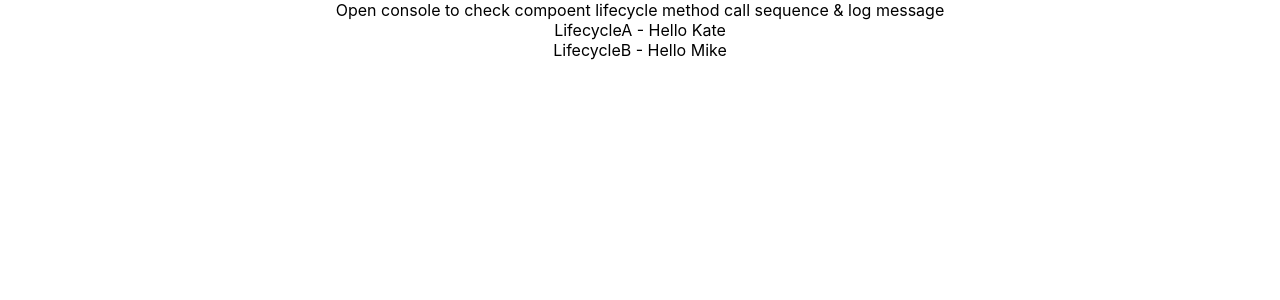
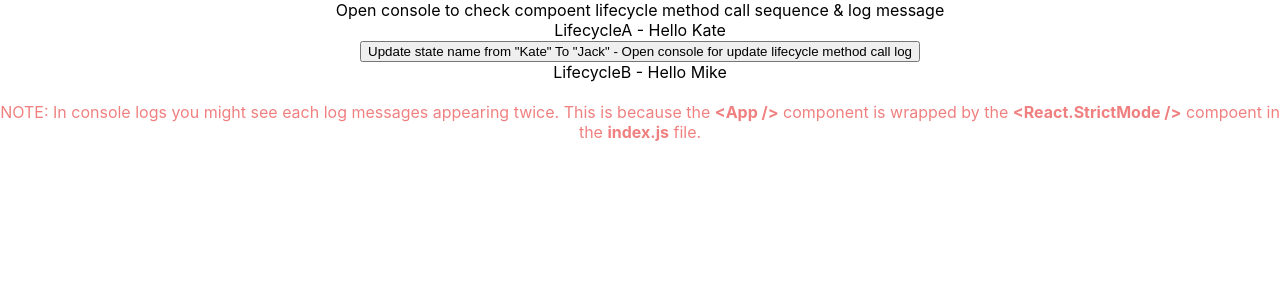
Before and after one commit to Afirestriker/react-concepts-in-action, a React (Create React App) app in the folder ReactJS-Tutorial/hello-world/: page / in a window 1280 px wide. Shown: the top 300 px of the page. Built offline with nearby package versions, Linux system fonts and the light colour scheme; the HTML template or start-up script is replaced by a standard one.

Commit message:
Lesson 24 - Component Updating Lifecycle Methods. File - updated LifecycleA.js and LifecycleB.js

```diff
--- a/ReactJS-Tutorial/hello-world/src/components/LifecycleA.js
+++ b/ReactJS-Tutorial/hello-world/src/components/LifecycleA.js
@@ -7,9 +7,13 @@ class LifecycleA extends Component {
 
         super(props);
 
+        // the declaration of this.state is mandatory while we are manually writting the getDerivedStateFromProps()
+        //   else it returns a console error.
         this.state = {
             name: "Kate"
         }
+
+        this.updateName = this.updateName.bind(this);
     }
 
     static getDerivedStateFromProps(props, state) {
@@ -18,13 +22,32 @@ class LifecycleA extends Component {
         return null;
     }
 
+    shouldComponentUpdate() {
+        console.log("LifecycleA shouldComponentUpdate");
+        // return false;
+        return true; // if returns false - the component will not update and the update lifecycle will stop.
+    }
+
+    updateName = _ => {
+        this.setState({
+            name: "Jack"
+        });
+    }
+
     render() {
         console.log("LifecycleA render");
         return(
             <>
                 <div>Open console to check compoent lifecycle method call sequence &amp; log message</div>
                 <div>LifecycleA - Hello {this.state.name}</div>
+                <button onClick={this.updateName}>Update state name from "Kate" To "Jack" - Open console for update lifecycle method call log</button>
                 <LifecycleB />
+
+                <div style={{"margin-top": "20px", "color": "lightcoral"}}>
+                    NOTE: In console logs you might see each log messages appearing twice.
+                    This is because the <strong>&lt;App /&gt;</strong> component is wrapped by
+                    the <strong>&lt;React.StrictMode /&gt;</strong> compoent in the <strong>index.js</strong> file.
+                </div>
             </>
         )
     }
@@ -32,6 +55,22 @@ class LifecycleA extends Component {
     compoentDidMount() {
         console.log("LifecycleA componentDidMount");
     }
+
+    getSnapshotBeforeUpdate(prevProps, prevState) {
+        console.log("LifecycleA getSnapshotBeforeUpdate");
+
+        // console.log("Previous state", prevState)
+        // console.log("Current state", this.state)
+        // console.log("Previous Props", prevProps)
+        // console.log("Current Props", this.props)
+
+        return null; // passed as a third parameter to the compoentDidUpdate() method 👇.
+    }
+
+    componentDidUpdate(prevProps, prevState, snapshot) {
+        console.log("LifecycleA componentDidUpdate");
+        // console.log("Snpashot:", snapshot);
+    }
 }
 
 export default LifecycleA;
--- a/ReactJS-Tutorial/hello-world/src/components/LifecycleB.js
+++ b/ReactJS-Tutorial/hello-world/src/components/LifecycleB.js
@@ -13,6 +13,12 @@ class LifecycleB extends Component {
         return null; // must return null or object to set update state object
     }
 
+    shouldComponentUpdate() {
+        console.log("LifecycleB shouldComponentUpdate");
+        // return false;
+        return true; // if returns false - the component will not update and the update lifecycle will stop.
+    }
+
     render() {
         console.log("LifecycleB render");
         return (<div>LifecycleB - Hello Mike</div>);
@@ -21,6 +27,15 @@ class LifecycleB extends Component {
     componentDidMount() {
         console.log("LifecycleB componentDidMount");
     }
+
+    getSnapshotBeforeUpdate(prevProps, prevState) {
+        console.log("LifecycleB getSnapshotBeforeUpdate");
+        return null;
+    }
+
+    componentDidUpdate() {
+        console.log("LifecycleB componentDidUpdate");
+    }
 }
 
 export default LifecycleB;
```
Also changed, not shown: 1 other file (tests, documents, lock files or other folders).
